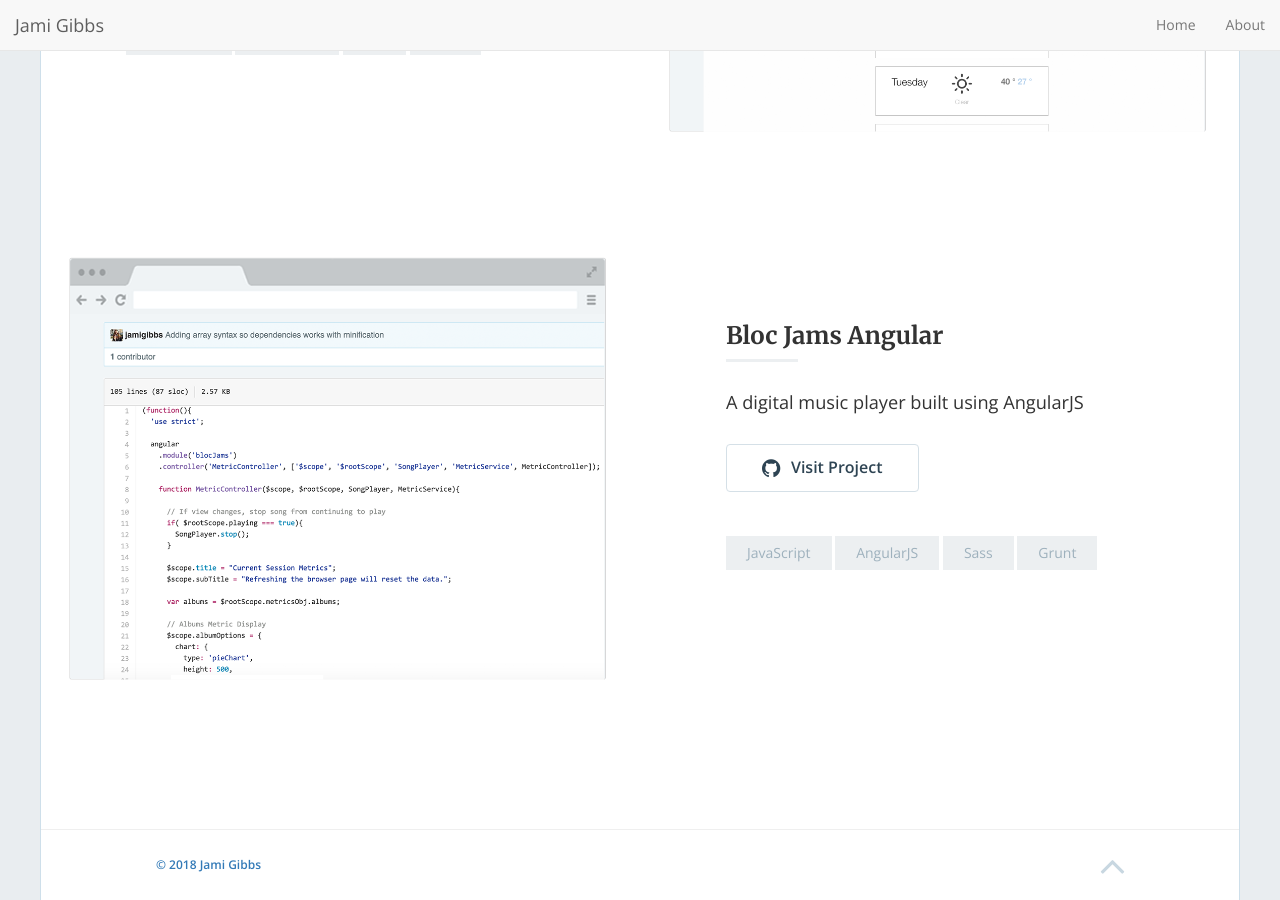
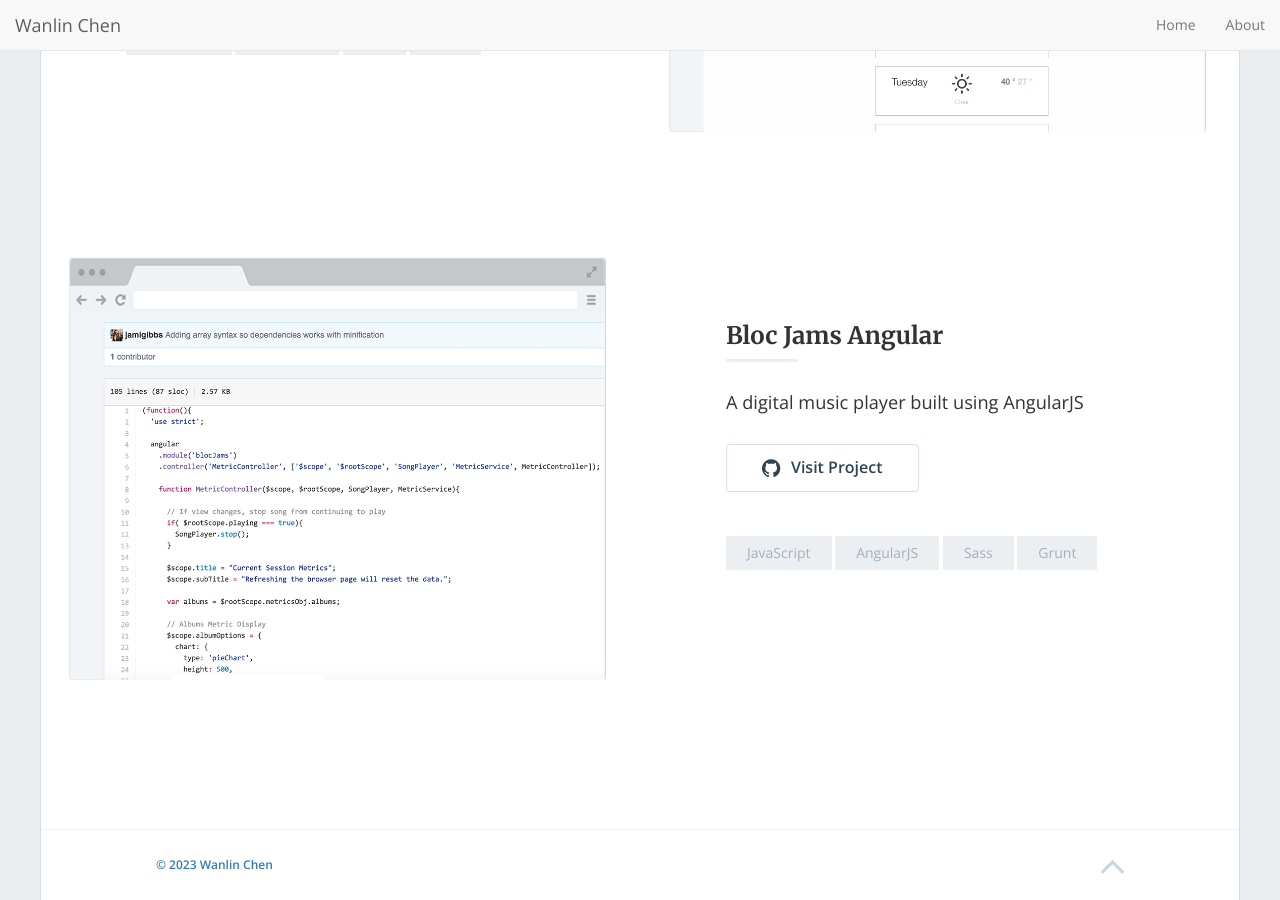
Before and after one commit to jamigibbs/phantom, a Jekyll site: the page built from index.html, in a window 1280 px wide and 900 px high, scrolled down 2287 px. Built offline with Jekyll 4.4.1, drawn with Linux system fonts in a browser that asks for light colours; nearby versions of some CDN libraries; the list of posts is cut into pages by our own code.

Commit message:
Update _config.yml

```diff
--- a/_config.yml
+++ b/_config.yml
@@ -89,8 +89,8 @@ pagination:
 ############################################################
 
 ### Phantom settings
-footer_text: '© 2018 Jami Gibbs'
-admin_name: 'Jami Gibbs'
+footer_text: '© 2023 Wanlin Chen'
+admin_name: 'Wanlin Chen'
 google_analytics: "UA-9999999-99" # Update with your own tracking ID
 enable_contact: false
 
```
